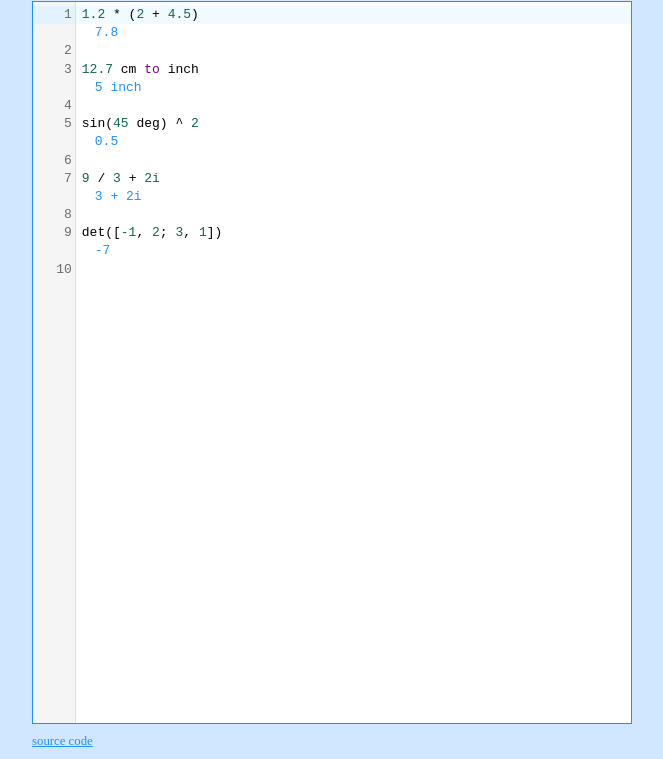
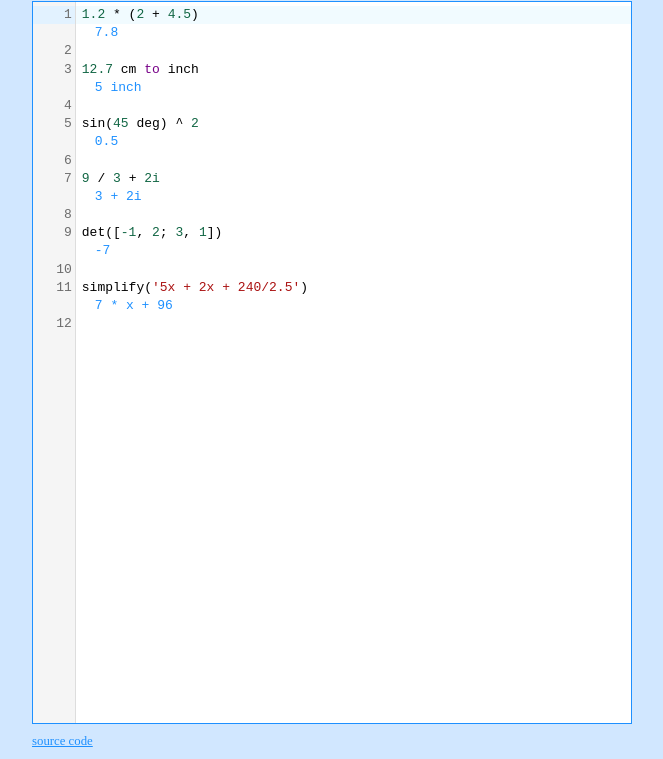
Before and after one commit to josdejong/mathjs-codemirror, a website built with Vite: page index.html in a window 1280 px wide. Shown: the part 41-800 px from the top of the page, without its empty margins (308-971 px from the left). Built offline with nearby package versions, Linux system fonts and the light colour scheme.

Commit message:
chore: refactor the CodeMirror widget (WIP)

```diff
--- a/src/index.ts
+++ b/src/index.ts
@@ -32,7 +32,7 @@ import {
   completionKeymap
 } from '@codemirror/autocomplete'
 import { all, create } from 'mathjs'
-import { mathjsResultsDecorator } from './widgets/mathjsResultsDecorator.js'
+import { mathjsEvaluator } from './widgets/mathjsEvaluator.js'
 
 const initialText = `1.2 * (2 + 4.5)
 
@@ -43,6 +43,8 @@ sin(45 deg) ^ 2
 9 / 3 + 2i
 
 det([-1, 2; 3, 1])
+
+simplify('5x + 2x + 240/2.5')
 `
 
 function createCodeMirrorView(editorDiv: HTMLElement) {
@@ -65,7 +67,7 @@ function createCodeMirrorView(editorDiv: HTMLElement) {
       bracketMatching(),
       closeBrackets(),
       autocompletion(),
-      mathjsResultsDecorator(math),
+      mathjsEvaluator(math),
       rectangularSelection(),
       crosshairCursor(),
       highlightActiveLine(),
--- a/src/style.css
+++ b/src/style.css
@@ -67,6 +67,11 @@ h1 {
 .cm-editor {
   flex: 1;
   overflow: hidden;
+
+  &.cm-focused {
+    outline: none;
+    box-shadow: 0 2px 10px 0 dodgerblue;
+  }
 }
 
 .cm-mathjs-result {
--- /dev/null
+++ b/src/widgets/mathjsEvaluator.ts
@@ -0,0 +1,143 @@
+import { EditorState, RangeCursor, StateField } from '@codemirror/state'
+import { Decoration, DecorationSet, EditorView, WidgetType } from '@codemirror/view'
+import { isEqual, last } from 'lodash-es'
+import { MathJsStatic, MathType } from 'mathjs'
+
+interface Line {
+  index: number
+  pos: number
+  text: string
+}
+
+interface Result {
+  answer: MathType | undefined
+  error: Error | undefined
+}
+
+// docs and examples: https://codemirror.net/examples/decoration/
+export function mathjsEvaluator({
+  evaluate,
+  format
+}: {
+  evaluate: MathJsStatic['evaluate']
+  format: MathJsStatic['format']
+}) {
+  class ResultWidget extends WidgetType {
+    props: Result
+
+    constructor(props: Result) {
+      super()
+      this.props = props
+    }
+
+    eq(other: ResultWidget) {
+      // Note: this is probably slow when the result is a large matrix,
+      // look into that as soon as we can render large matrix output in some viewer
+      return isEqual(this.props, other.props)
+    }
+
+    toDOM() {
+      const { answer, error } = this.props
+
+      const resultStr = error
+        ? String(error)
+        : answer
+        ? format(answer, { precision: 14 })
+        : undefined
+
+      const resultSpan = document.createElement('span')
+      resultSpan.setAttribute('aria-hidden', 'true')
+      resultSpan.className = 'cm-line cm-mathjs-result' + (error ? ' cm-mathjs-error' : '')
+
+      if (resultStr) {
+        resultSpan.appendChild(document.createTextNode(resultStr))
+      }
+
+      return resultSpan
+    }
+
+    ignoreEvent() {
+      return false
+    }
+
+    destroy(dom: HTMLElement) {
+      super.destroy(dom)
+    }
+  }
+
+  function tryEvaluate(expression: string, scope: Map<string, unknown>) {
+    try {
+      console.log('evaluate', expression) // TODO: cleanup
+
+      return {
+        answer: expression.trim() !== '' ? evaluate(expression, scope) : undefined,
+        error: undefined
+      }
+    } catch (error) {
+      return {
+        answer: undefined,
+        error
+      }
+    }
+  }
+
+  function evaluateState(prevDecorations: DecorationSet, state: EditorState): DecorationSet {
+    // const prevWidgets = rangeToArray(prevDecorations.iter(0))
+
+    const expressions = state.doc.toString()
+    const lines = splitLines(expressions)
+
+    const scope = new Map()
+    const decorations = lines.reduce((decorations, line) => {
+      // TODO: only recalculate when there are actual changes (remember previous state)
+      const result = tryEvaluate(line.text, scope)
+
+      const widget = new ResultWidget(result)
+      const decoration = Decoration.widget({
+        widget,
+        side: 1, // right side
+        block: true // render as a block after the line
+      })
+
+      return [...decorations, decoration.range(line.pos)]
+    }, [])
+
+    return Decoration.set(decorations)
+  }
+
+  return StateField.define<DecorationSet>({
+    create(state) {
+      return evaluateState(Decoration.none, state)
+    },
+    update(decorations, transaction) {
+      if (transaction.docChanged) {
+        // FIXME: recalculate only after a delay of 300 ms,
+        //  see https://discuss.codemirror.net/t/what-is-the-correct-way-to-set-decorations-asynchronously/3266
+        return evaluateState(decorations, transaction.state)
+      }
+
+      return decorations
+    },
+    provide: (f) => EditorView.decorations.from(f)
+  })
+}
+
+function splitLines(expressions: string): Line[] {
+  return expressions.split('\n').reduce((all, text, index) => {
+    const prevLine = last(all)
+    const pos = (prevLine ? prevLine.pos + 1 : 0) + text.length
+    const line = { pos, index, text }
+    return [...all, line]
+  }, [])
+}
+
+function rangeToArray(range: RangeCursor<Decoration>): Decoration[] {
+  const items = []
+
+  while (range.value) {
+    items.push(range.value)
+    range.next()
+  }
+
+  return items
+}
--- a/src/widgets/mathjsResultsDecorator.ts
+++ /dev/null
@@ -1,123 +0,0 @@
-import { EditorState, StateField } from '@codemirror/state'
-import { Decoration, DecorationSet, EditorView, WidgetType } from '@codemirror/view'
-import { last } from 'lodash-es'
-import { MathJsStatic } from 'mathjs'
-
-interface Result {
-  index: number
-  pos: number
-  text: string
-  result: unknown | undefined
-  error: Error | undefined
-}
-
-// docs and examples: https://codemirror.net/examples/decoration/
-export function mathjsResultsDecorator({
-  evaluate,
-  format
-}: {
-  evaluate: MathJsStatic['evaluate']
-  format: MathJsStatic['format']
-}) {
-  function mathjsResults(state: EditorState) {
-    let widgets = []
-
-    const expressions = state.doc.toString()
-    const scope = new Map()
-
-    // FIXME: re-calculate only after a delay of 300 ms
-    const results: Result[] = expressions.split('\n').reduce((all, text, index) => {
-      const prevLine = last(all)
-      const pos = (prevLine ? prevLine.pos + 1 : 0) + text.length
-
-      const { result, error } = tryEvaluate(text, scope)
-
-      all.push({
-        pos,
-        index,
-        text,
-        result,
-        error
-      })
-      return all
-    }, [])
-
-    results
-      .filter(({ text }) => {
-        // filter empty lines
-        return text.trim().length > 0
-      })
-      .forEach((result) => {
-        const decoration = Decoration.widget({
-          widget: new MathjsResultWidget(result),
-          side: 1, // right side
-          block: true // render as a block after the line
-        })
-        widgets.push(decoration.range(result.pos))
-      })
-
-    return Decoration.set(widgets)
-  }
-
-  function tryEvaluate(expression: string, scope: Map<string, unknown>) {
-    try {
-      return {
-        result: evaluate(expression, scope),
-        error: undefined
-      }
-    } catch (error) {
-      return {
-        result: undefined,
-        error
-      }
-    }
-  }
-
-  class MathjsResultWidget extends WidgetType {
-    result: Result
-
-    constructor(result: Result) {
-      super()
-
-      this.result = result
-    }
-
-    eq(other: MathjsResultWidget) {
-      // FIXME: look at all lines up until now to determine whether the line should be recalculated
-      return other.result.index === this.result.index && other.result.text === this.result.text
-    }
-
-    toDOM() {
-      const resultStr = this.result.error
-        ? String(this.result.error)
-        : format(this.result.result, { precision: 14 })
-
-      const resultSpan = document.createElement('span')
-      resultSpan.setAttribute('aria-hidden', 'true')
-      resultSpan.className =
-        'cm-line cm-mathjs-result' + (this.result.error ? ' cm-mathjs-error' : '')
-      resultSpan.appendChild(document.createTextNode(resultStr))
-
-      return resultSpan
-    }
-
-    ignoreEvent() {
-      return false
-    }
-  }
-
-  return StateField.define<DecorationSet>({
-    create(state) {
-      return mathjsResults(state)
-    },
-    update(decorations, transaction) {
-      // FIXME: keep the previous decorations that are unchanged
-      if (transaction.docChanged) {
-        return mathjsResults(transaction.state)
-      }
-
-      return decorations
-    },
-    provide: (f) => EditorView.decorations.from(f)
-  })
-}
```
